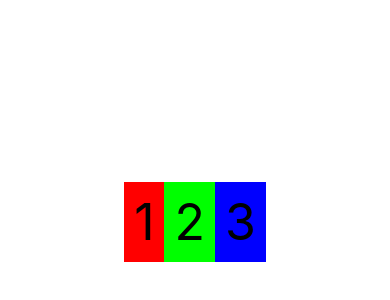
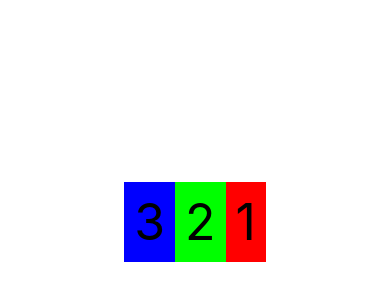
Before and after one commit to AyedNejmeddine/react-native-basics, a React Native app: screen / in a window 390 px wide. Shown: the part 200-500 px from the top of the page. Built offline with nearby package versions, Linux system fonts and the light colour scheme.

Commit message:
flex desplay wiews in a row-reverse

```diff
--- a/App.js
+++ b/App.js
@@ -21,7 +21,7 @@ const styles = StyleSheet.create({
   body: {
     height: '100%',
     width: '100%',
-    flexDirection: 'row',
+    flexDirection: 'row-reverse',
     backgroundColor: '#ffffff',
     alignItems: 'center',
     justifyContent: 'center',
```
